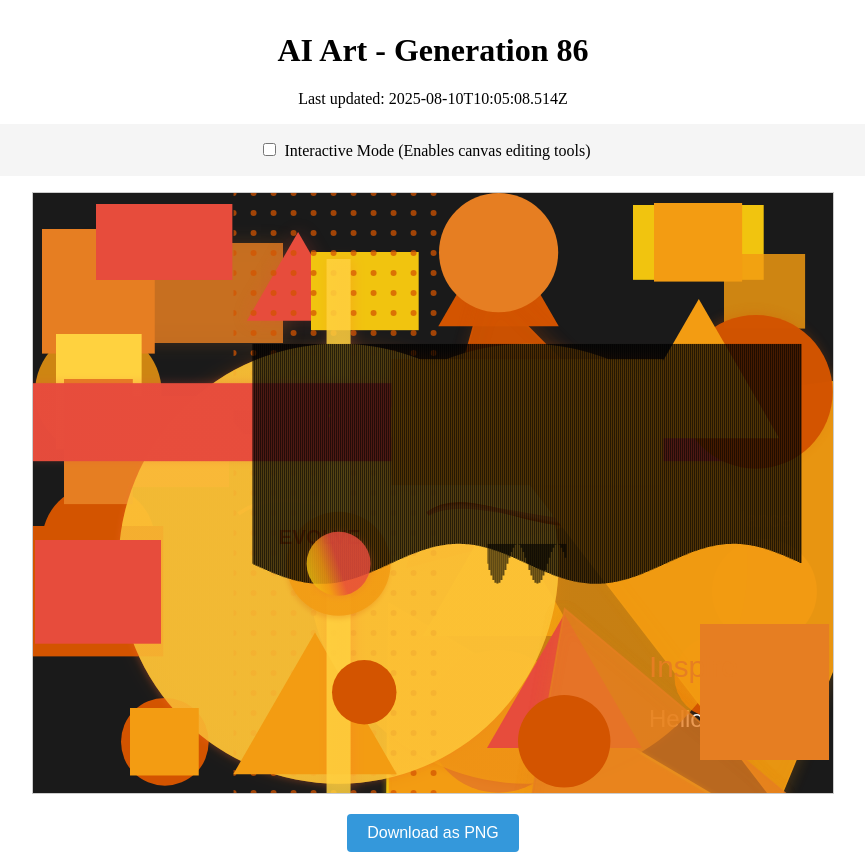
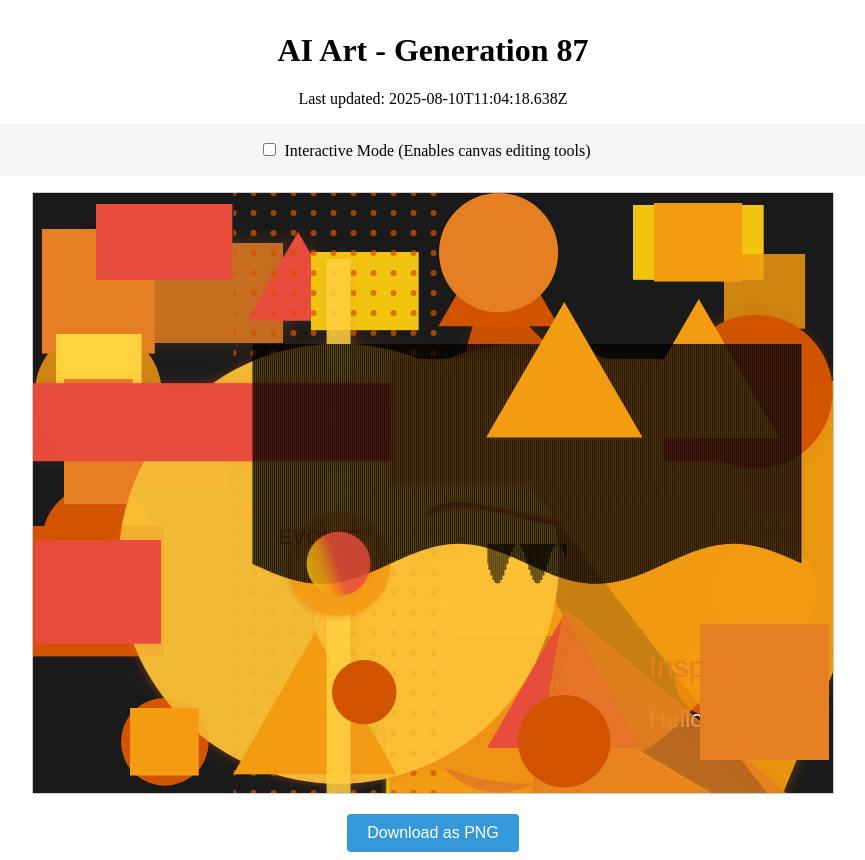
Before and after one commit to mcclowes/ai-art, a React (Vite) app: page / in a window 1280 px wide. Shown: the whole page, without its empty margins (207-1072 px from the left). Built offline with nearby package versions, Linux system fonts and the light colour scheme.

Commit message:
Improve artwork - Generation 87

```diff
--- a/src/artwork-state.ts
+++ b/src/artwork-state.ts
@@ -976,9 +976,17 @@ export const artworkState: ArtworkState = {
       },
       "opacity": 0.7911968929939769,
       "id": "gradient_circle_1754813186576"
+    },
+    {
+      "type": "triangle",
+      "x": 531.2989166143326,
+      "y": 199.29891661433257,
+      "size": 90.29891661433257,
+      "fillStyle": "#f39c12",
+      "id": "triangle_1754823858638"
     }
   ],
-  "generation": 86,
-  "lastUpdated": "2025-08-10T10:05:08.514Z",
+  "generation": 87,
+  "lastUpdated": "2025-08-10T11:04:18.638Z",
   "cycleStarted": "2025-08-06T21:05:04.268Z"
 };
```
